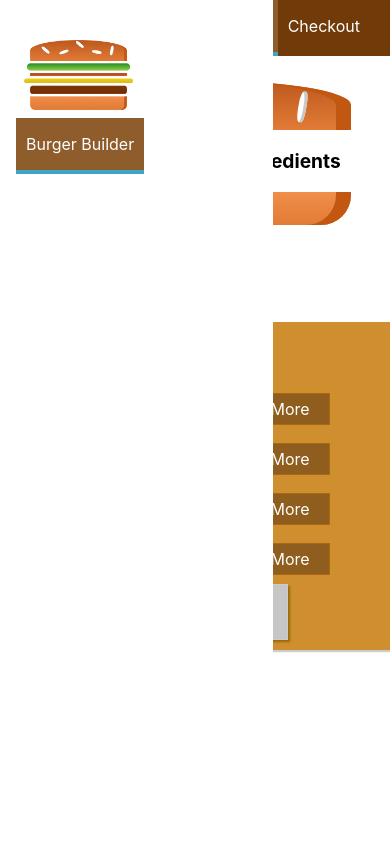
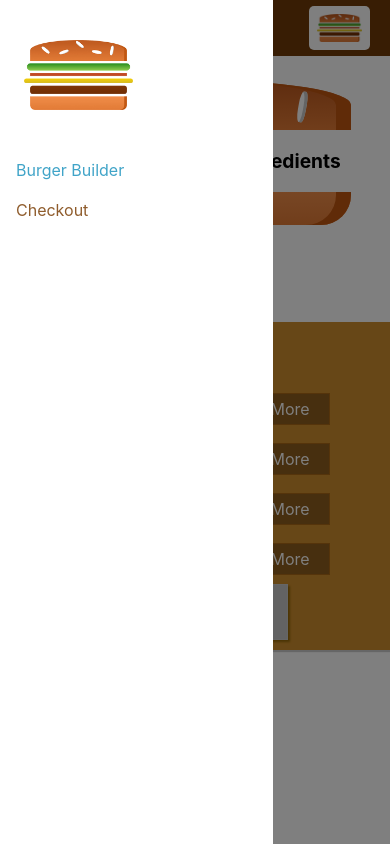
Before and after one commit to pramodkharade/reactbuggerapp, a React (Create React App) app: page / in a window 390 px wide. Built offline with nearby package versions, Linux system fonts and the light colour scheme.

Commit message:
added Backdrop to sideDrawer component for Mobile

```diff
--- a/src/components/Layout/Layout.js
+++ b/src/components/Layout/Layout.js
@@ -1,16 +1,27 @@
-import React from 'react';
 import Auxiliary from '../../hoc/Auxiliary';
 import Classes from './Layout.module.css';
 import Toolbar from '../Navigation/Toolbar/Toolbar';
 import SideDrawer from '../Navigation/SideDrawer/SideDrawer';
-const layout = (props) => (
-  <Auxiliary>
-  <Toolbar/>
-  <SideDrawer/>
-  <main className={Classes.Content}>
-      {props.children}
-  </main>
-  </Auxiliary>
-);
+import React, { Component } from 'react';
+class Layout extends Component {
+  state = {
+    showSideDrawer: true
+  };
+  sideDrawerHandler = () => {
+    this.setState({
+      showSideDrawer: false
+    });
+  }
+  render() {
+    return ( <Auxiliary>
+      <Toolbar/>
+      <SideDrawer show={this.state.showSideDrawer} open={this.state.showSideDrawer} closed={this.sideDrawerHandler}/>
+      <main className={Classes.Content}>
+          {this.props.children}
+      </main>
+      </Auxiliary>);
+  }
 
-export default layout;
+}
+
+export default Layout;
--- a/src/components/Navigation/NavigationItems/NavigationItem/NavigationItem.module.css
+++ b/src/components/Navigation/NavigationItems/NavigationItem/NavigationItem.module.css
@@ -1,23 +1,45 @@
-.NavigationItem{
-    margin: 0;
+.NavigationItem {
+    margin: 10px 0;
     box-sizing: border-box;
-    display: flex;
-    align-items: center;
-    height: 100%;
+    display: block;
+    width: 100%;
 }
+
 .NavigationItem a {
-    color: white;
+    color: #8F5C2C;
     text-decoration: none;
-    height: 100%;
-    padding: 16px 10px;
-    border-bottom: 4px solid transparent;
+    width: 100%;
     box-sizing: border-box;
     display: block;
 }
+
 .NavigationItem a:hover,
 .NavigationItem a:active,
-.NavigationItem a.active{
-    background-color: #8f5c2c;
-    border-bottom: 4px solid #40A4C8;
-    color: white;
+.NavigationItem a.active {
+    color: #40A4C8;
 }
+
+@media (min-width: 500px) {
+    .NavigationItem {
+        margin: 0;
+        display: flex;
+        height: 100%;
+        width: auto;
+        align-items: center;
+    }
+
+    .NavigationItem a {
+        color: white;
+        height: 100%;
+        padding: 16px 10px;
+        border-bottom: 4px solid transparent;
+    }
+
+    .NavigationItem a:hover,
+    .NavigationItem a:active,
+    .NavigationItem a.active {
+        background-color: #8F5C2C;
+        border-bottom: 4px solid #40A4C8;
+        color: white;
+    }
+}
--- a/src/components/Navigation/NavigationItems/NavigationItems.module.css
+++ b/src/components/Navigation/NavigationItems/NavigationItems.module.css
@@ -3,6 +3,13 @@
     padding: 0;
     list-style: none;
     display: flex;
+    flex-flow: column;
     align-items: center;
     height: 100%;
 }
+
+@media (min-width: 500px) {
+    .NavigationItems {
+        flex-flow: row;
+    }
+}
--- a/src/components/Navigation/SideDrawer/SideDrawer.js
+++ b/src/components/Navigation/SideDrawer/SideDrawer.js
@@ -2,9 +2,17 @@
 import Logo from '../../Logo/Logo';
 import NavigationItems from '../NavigationItems/NavigationItems';
 import Classes from './SideDrawer.module.css';
+import BackDrop from '../../UI/BackDrop/BackDrop';
+import Auxiliary from '../../../hoc/Auxiliary';
 const sideDrawer = (props) => {
+  let attachedClasses = [Classes.SideDrawer, Classes.Close];
+  if (props.open) {
+    attachedClasses = [Classes.SideDrawer, Classes.Open];
+  }
   return (
-    <div className={Classes.SideDrawer}>
+    <Auxiliary>
+          <BackDrop show={props.open} clicked={props.closed} />
+    <div className={attachedClasses.join(' ')}>
             <div className={Classes.Logo}>
             <Logo/>
             </div>
@@ -12,6 +20,7 @@
                 <NavigationItems/>
             </nav>
         </div>
+        </Auxiliary>
     );
 };
 
--- a/src/components/Navigation/SideDrawer/SideDrawer.module.css
+++ b/src/components/Navigation/SideDrawer/SideDrawer.module.css
@@ -25,4 +25,5 @@
 }
 .Logo{
     height: 11%;
+    margin-bottom: 32px;
 }
--- a/src/components/Navigation/Toolbar/Toolbar.js
+++ b/src/components/Navigation/Toolbar/Toolbar.js
@@ -8,7 +8,7 @@
         <div className={Classes.Logo}>
         <Logo />
         </div>
-        <nav>
+        <nav className={Classes.DesktopOnly}>
             <NavigationItems/>
         </nav>
     </header>
--- a/src/components/Navigation/Toolbar/Toolbar.module.css
+++ b/src/components/Navigation/Toolbar/Toolbar.module.css
@@ -19,3 +19,8 @@
 .Logo{
     height: 80%;
 }
+@media(max-width:499px){
+    .DesktopOnly{
+        display: none;
+    }
+}
```
